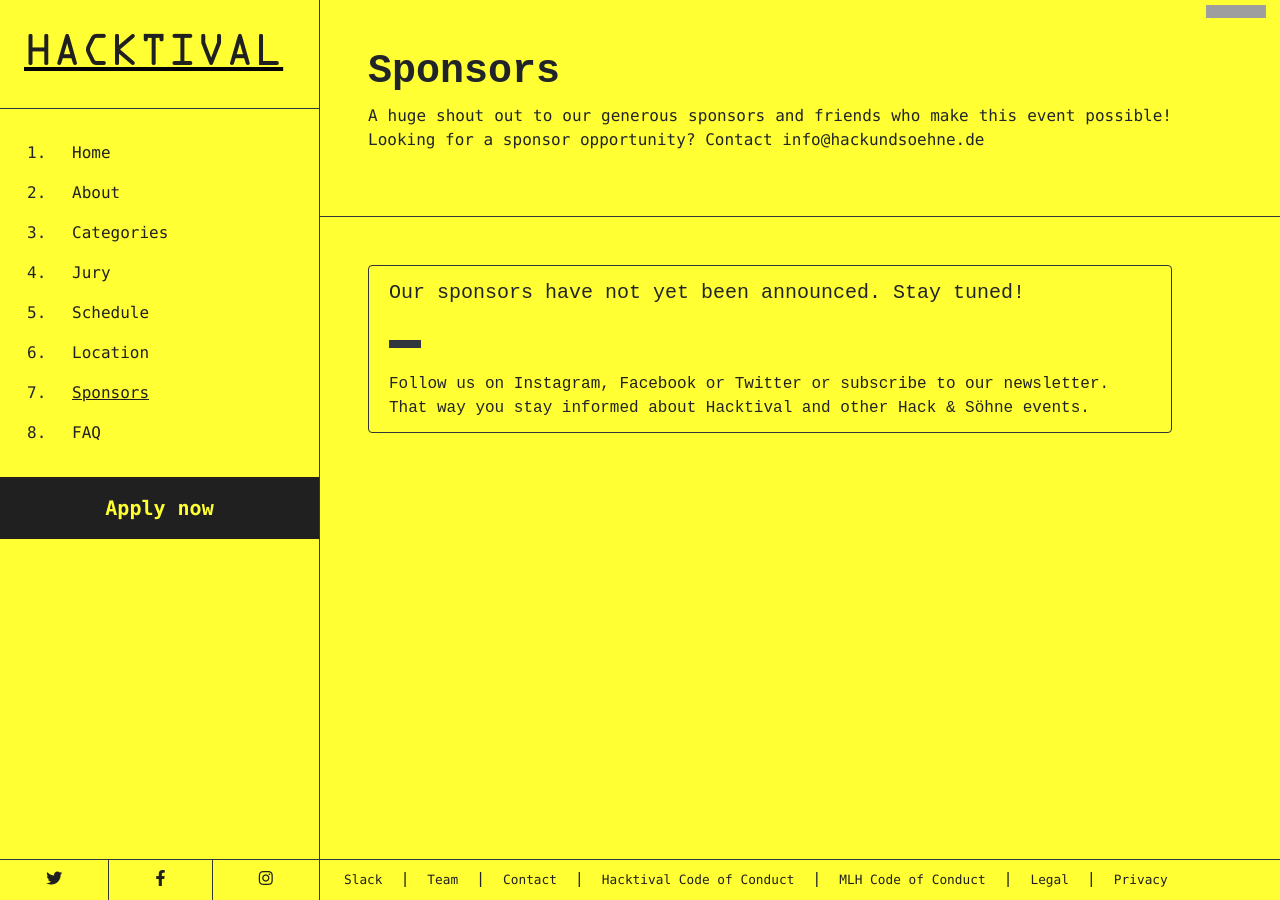
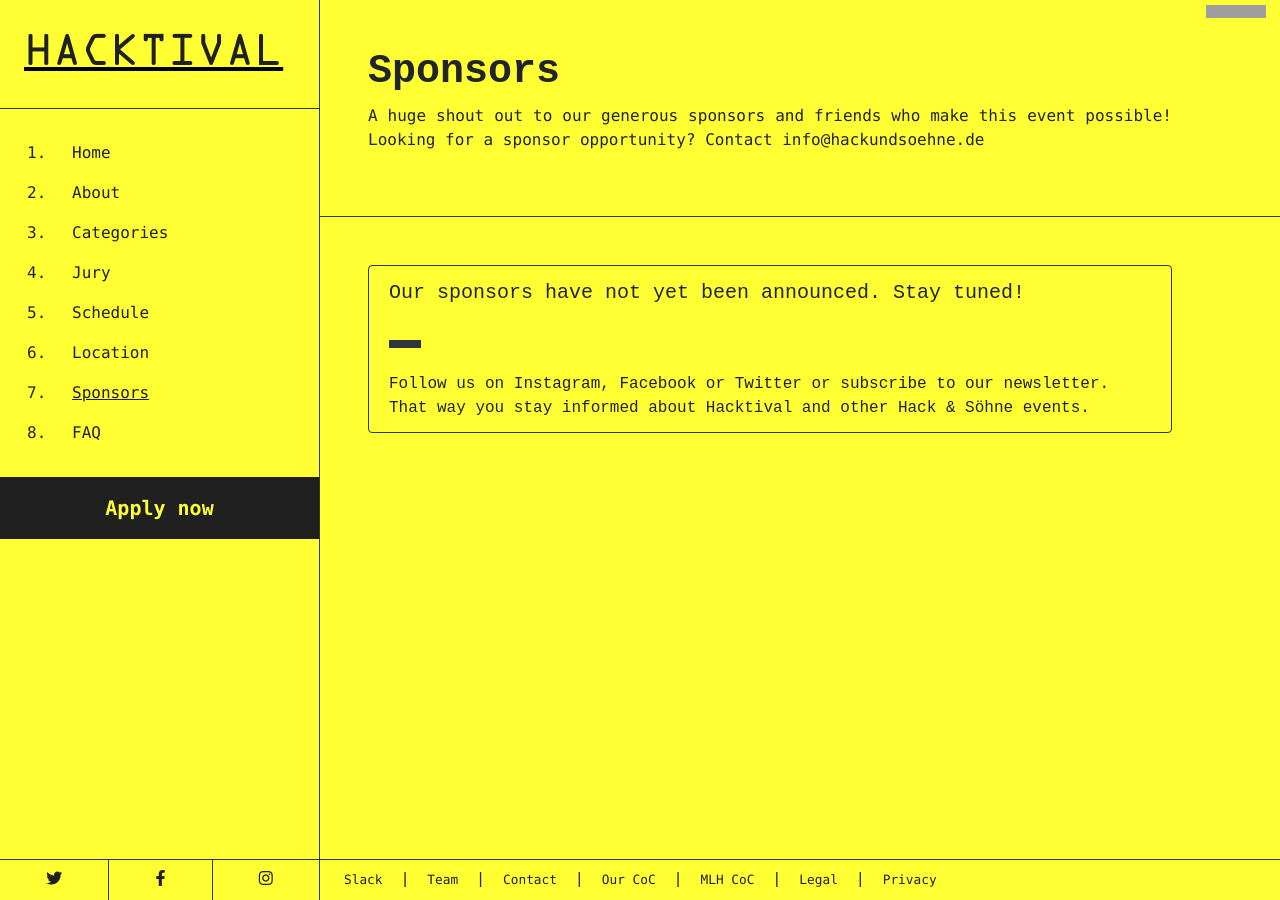
Before and after one commit to hackundsoehne/hacktival-website-2020, a Jekyll site: the page built from sponsors.html, in a window 1280 px wide. Built offline with Jekyll 4.4.1, drawn with Linux system fonts in a browser that asks for light colours; grey boxes are pictures that could not be loaded.

Commit message:
Abbreviate code of conduct footer link labels

```diff
--- a/_data/footerlinks.yml
+++ b/_data/footerlinks.yml
@@ -4,9 +4,9 @@
   link: https://hackundsoehne.de/team
 - name: Contact
   link: https://hackundsoehne.de/contact
-- name: Hacktival Code of Conduct
+- name: Our CoC
   link: /coc-public.pdf
-- name: MLH Code of Conduct
+- name: MLH CoC
   link: http://mlh.io/code-of-conduct
 - name: Legal
   link: /legal.html
```
